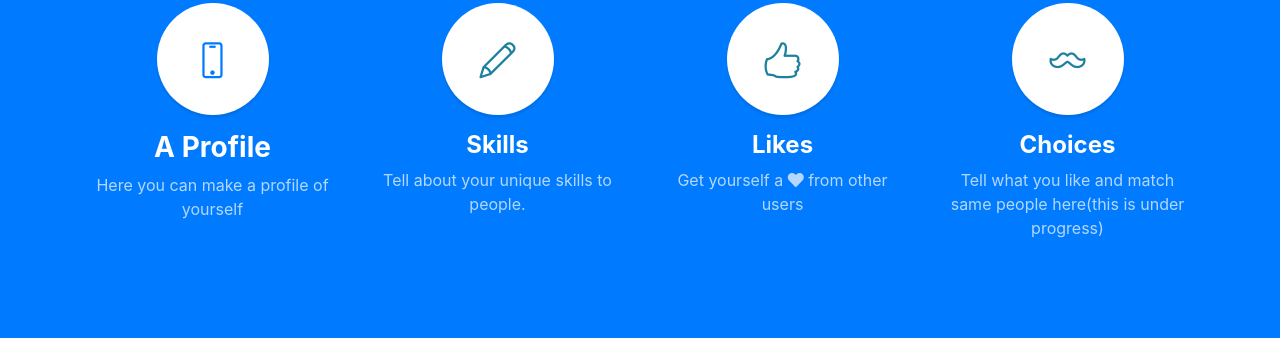
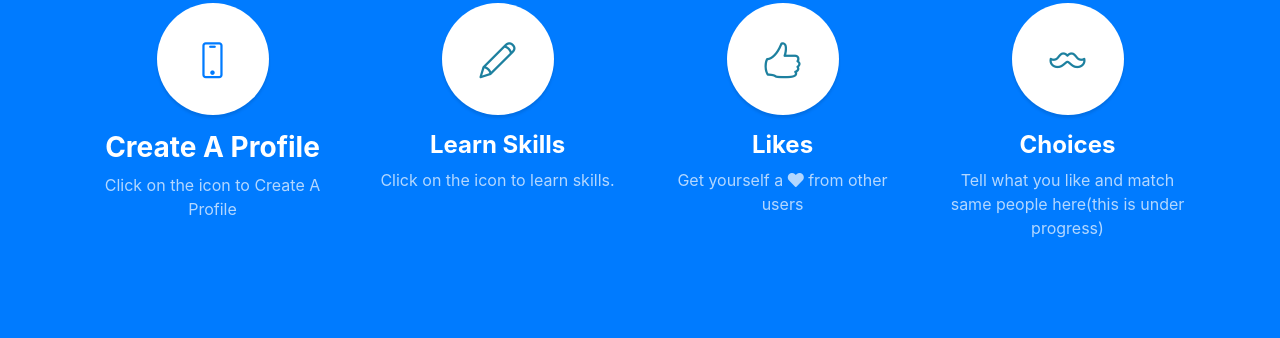
Before and after one commit to Mohit6043/Home, a website with bundled scripts: page index.html in a window 1280 px wide. Shown: the part 1474-1812 px from the top of the page. Built offline with nearby package versions, Linux system fonts and the light colour scheme.

Commit message:
Update index.html

```diff
--- a/index.html
+++ b/index.html
@@ -91,18 +91,18 @@
             <a href="https://mohit6043.github.io/User/"><i class="icon-screen-smartphone"></i></a>
           </span>
           <h3>
-            <strong>A Profile</strong>
+            <strong>Create A Profile</strong>
           </h3>
-          <p class="text-faded mb-0">Here you can make a profile of yourself</p>
+          <p class="text-faded mb-0">Click on the icon to Create A Profile</p>
         </div>
         <div class="col-lg-3 col-md-6 mb-5 mb-lg-0">
           <span class="service-icon rounded-circle mx-auto mb-3">
             <i class="icon-pencil" href="https://mohit6043.github.io/User/"></i>
           </span>
           <h4>
-            <strong>Skills</strong>
+            <strong>Learn Skills</strong>
           </h4>
-          <p class="text-faded mb-0">Tell about your unique skills to people.</p>
+          <p class="text-faded mb-0">Click on the icon to learn skills.</p>
         </div>
         <div class="col-lg-3 col-md-6 mb-5 mb-md-0">
           <span class="service-icon rounded-circle mx-auto mb-3">
```
